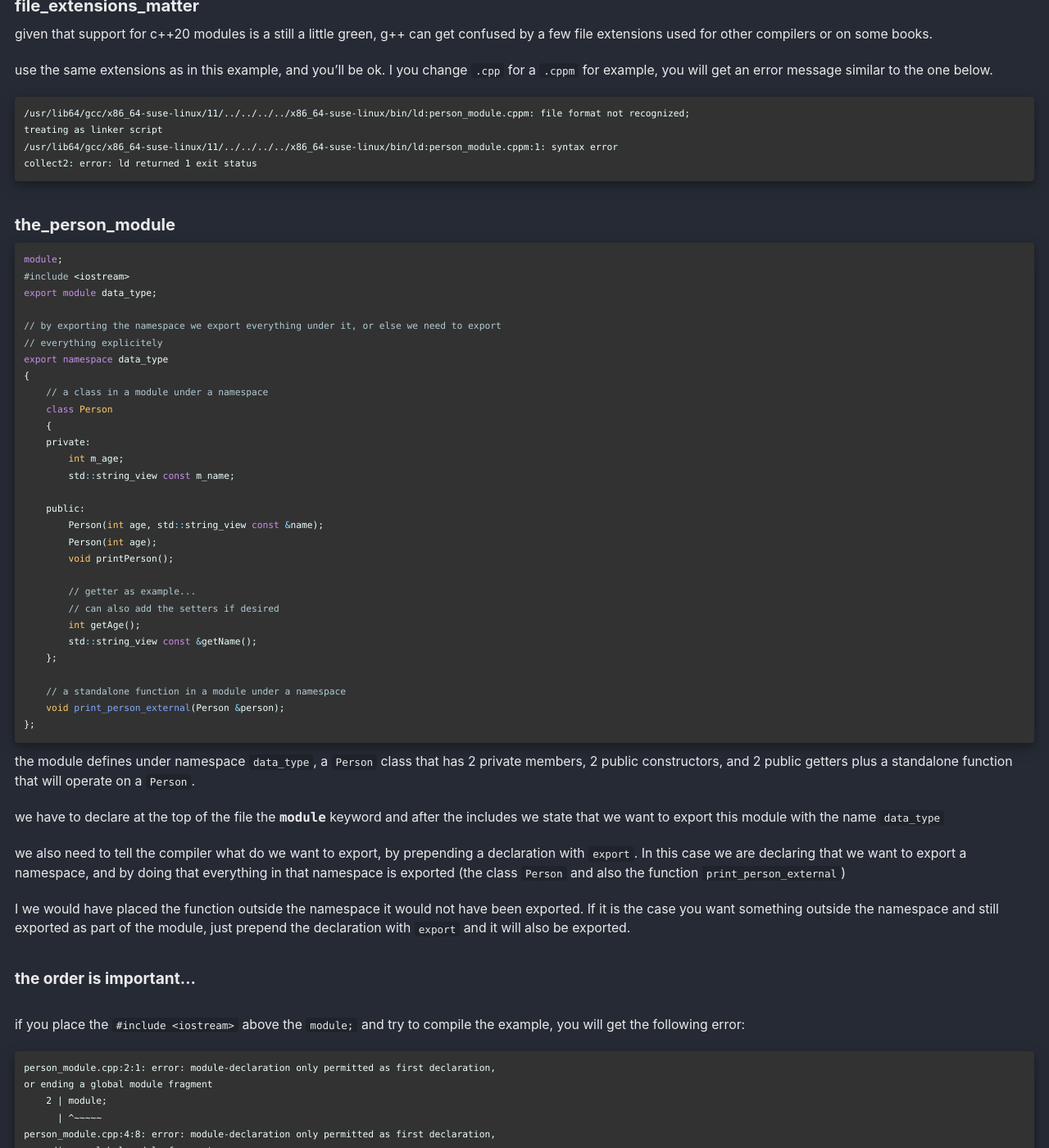
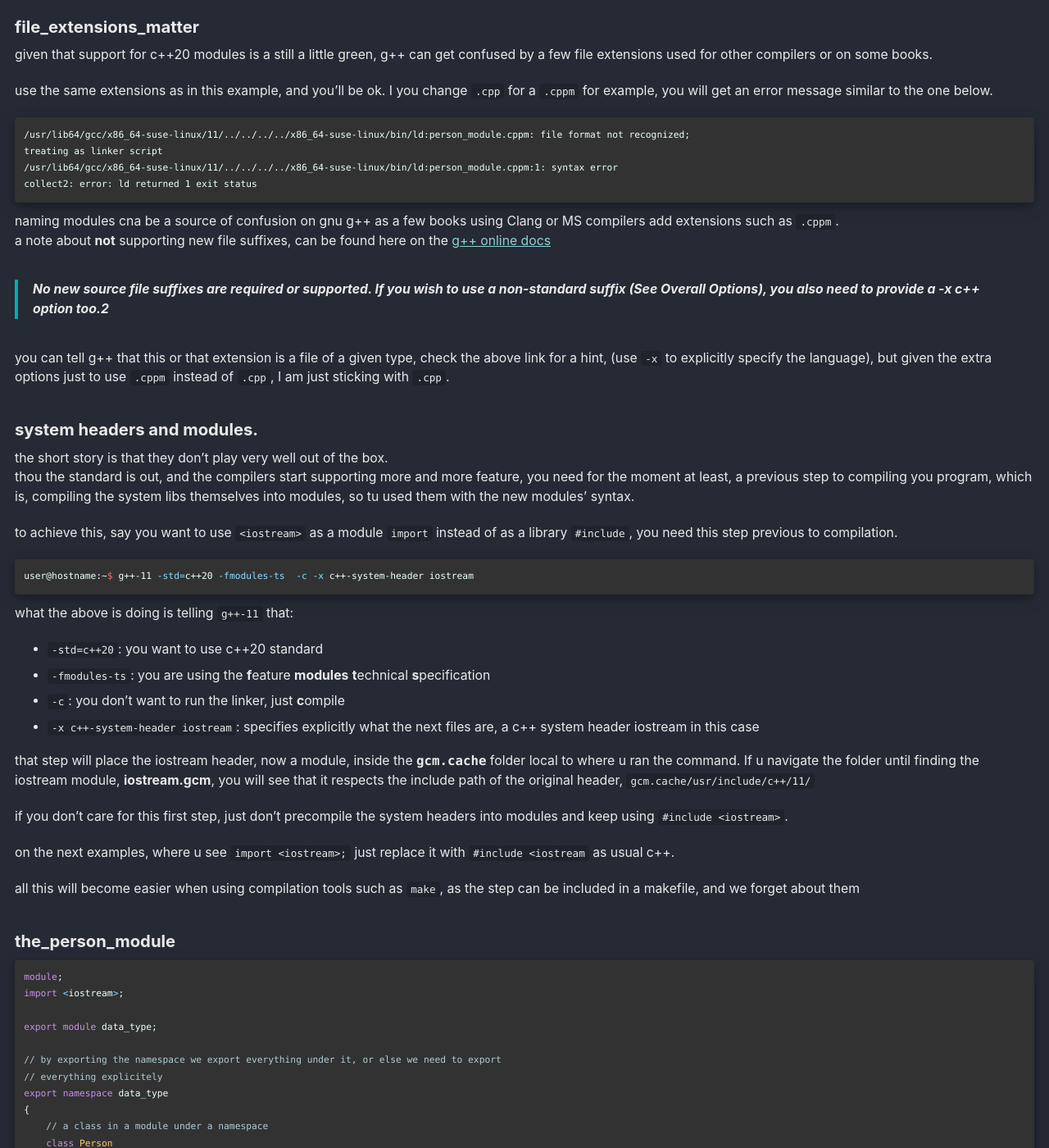
Before and after one commit to JohnnyXavier/johnnyxavier.github.io, a Jekyll site: the page built from _posts/cpp/2021-05-23-cpp-cpp20-modules-gpp.md, in a window 1280 px wide and 1400 px high, scrolled down 1963 px. Shown: the whole window at 82% size. Built offline with Jekyll 4.4.1, drawn with Linux system fonts in a browser that asks for light colours; cached includes are drawn as plain includes; some of the changed text lies outside the part shown.

Commit message:
adding the compilation step for the system header

````diff
--- a/_posts/cpp/2021-05-23-cpp-cpp20-modules-gpp.md
+++ b/_posts/cpp/2021-05-23-cpp-cpp20-modules-gpp.md
@@ -56,11 +56,43 @@ treating as linker script
 /usr/lib64/gcc/x86_64-suse-linux/11/../../../../x86_64-suse-linux/bin/ld:person_module.cppm:1: syntax error
 collect2: error: ld returned 1 exit status
 ```
+naming modules cna be a source of confusion on gnu g++ as a few books using Clang or MS compilers add extensions such as `.cppm`.<br>
+a note about **not** supporting new file suffixes, can be found here on the [g++ online docs](https://gcc.gnu.org/onlinedocs/gcc/C_002b_002b-Modules.html#DOCF2)
+> ***No new source file suffixes are required or supported. If you wish to use a non-standard suffix (See Overall Options), you also need to provide a -x c++ option too.2***
+
+you can tell g++ that this or that extension is a file of a given type, check the above link for a hint, (use `-x` to explicitly specify the language), but given the extra options just to use `.cppm` instead of `.cpp`, I am just sticking with `.cpp`.
+
+### system headers and modules.
+the short story is that they don't play very well out of the box. <br>
+thou the standard is out, and the compilers start supporting more and more feature, you need for the moment at least, a previous step to compiling you program, which is, compiling the  system libs themselves into modules, so tu used them with the new modules' syntax.
+
+to achieve this, say you want to use `<iostream>` as a module `import` instead of as a library `#include`,
+you need this step previous to compilation.
+
+```shell
+user@hostname:~$ g++-11 -std=c++20 -fmodules-ts  -c -x c++-system-header iostream
+```
+
+what the above is doing is telling `g++-11` that:
+* `-std=c++20`: you want to use c++20 standard
+* `-fmodules-ts`: you are using the **f**eature **modules** **t**echnical **s**pecification
+* `-c`: you don't want to run the linker, just **c**ompile
+* `-x c++-system-header iostream`: specifies explicitly what the next files are, a c++ system header iostream in this case
+
+
+that step will place the iostream header, now a module, inside the **`gcm.cache`** folder local to where u ran the command. If u navigate the folder until finding the iostream module, **iostream.gcm**, you will see that it respects the include path of the original header, `gcm.cache/usr/include/c++/11/`
+
+if you don't care for this first step, just don't precompile the system headers into modules and keep using `#include <iostream>`.
+
+on the next examples, where u see `import <iostream>;` just replace it with `#include <iostream` as usual c++.
+
+all this will become easier when using compilation tools such as `make`, as the step can be included in a makefile, and we forget about them
 
 ### the_person_module
 ```c++
 module;
-#include <iostream>
+import <iostream>;
+
 export module data_type;
 
 // by exporting the namespace we export everything under it, or else we need to export
@@ -116,8 +148,8 @@ person_module.cpp:7:1: error: ‘export’ may only occur after a module interfa
 ### the_person_class_implementation
 ```c++
 module;
+import <iostream>;
 
-#include <iostream>
 module data_type;
 
 namespace data_type
@@ -191,8 +223,8 @@ In file included from /usr/include/c++/11/bits/exception_ptr.h:40,
 ### the_person_function_implementation
 ```c++
 module;
+import <iostream>;
 
-#include <iostream>
 module data_type;
 
 namespace data_type
@@ -213,8 +245,8 @@ I just did this on a different file to get my head around bigger projects and ho
 ### the_main
 ```c++
 import data_type;
+import <iostream>;
 
-#include <iostream>
 using namespace data_type;
 using namespace std;
 
````
